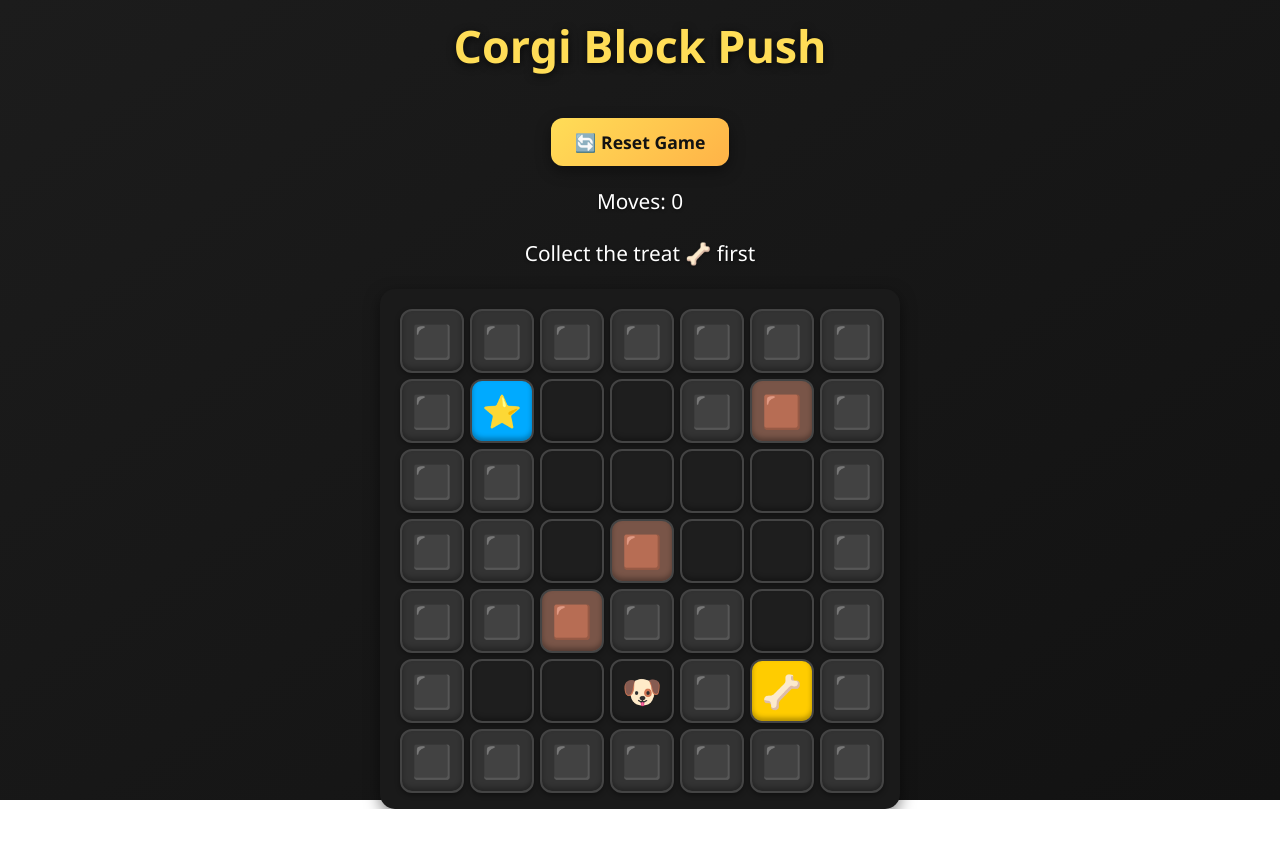
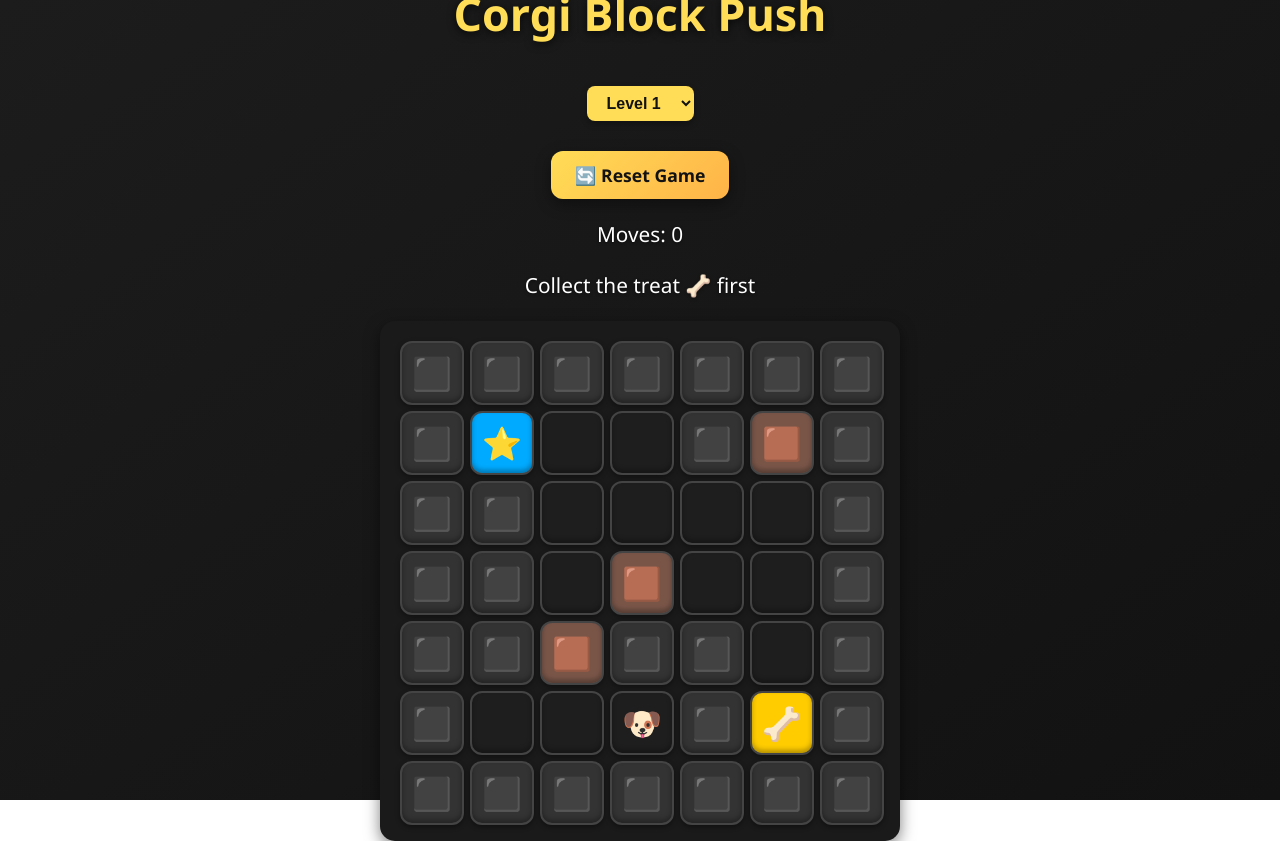
Before and after one commit to brendanbobryk/corgi-block-push, a React (Vite) app in the folder corgi-block-push/: page / in a window 1280 px wide. Before the commit the page ends 809 px from the top, so only its background shows below. Built offline with nearby package versions, Linux system fonts and the light colour scheme.

Commit message:
added level selection feature and dropdown button

```diff
--- a/corgi-block-push/src/components/Game.jsx
+++ b/corgi-block-push/src/components/Game.jsx
@@ -2,8 +2,11 @@ import React, { useState, useEffect } from "react";
 import Cell from "./Cell";
 import { CELL_SIZE, GRID_ROWS, GRID_COLS, DIRECTIONS } from "./constants";
 
-// Maze layout
-const initialGrid = [
+// Define levels as grids
+const LEVELS = [
+  {
+    name: "Level 1",
+    grid: [
       Array(GRID_COLS).fill(null).map(() => [{ type: "WALL", properties: ["WALL"] }]),
       [ [{ type: "WALL", properties: ["WALL"] }], [{ type: "GOAL", properties: ["WIN"] }], [], [], [{ type: "WALL", properties: ["WALL"] }], [{ type: "BLOCK", properties: ["PUSH"] }], [{ type: "WALL", properties: ["WALL"] }] ],
       [ [{ type: "WALL", properties: ["WALL"] }], [{ type: "WALL", properties: ["WALL"] }], [], [], [], [], [{ type: "WALL", properties: ["WALL"] }] ],
@@ -11,10 +14,15 @@ const initialGrid = [
       [ [{ type: "WALL", properties: ["WALL"] }], [{ type: "WALL", properties: ["WALL"] }], [{ type: "BLOCK", properties: ["PUSH"] }], [{ type: "WALL", properties: ["WALL"] }], [{ type: "WALL", properties: ["WALL"] }], [], [{ type: "WALL", properties: ["WALL"] }] ],
       [ [{ type: "WALL", properties: ["WALL"] }], [], [], [{ type: "CORGI", properties: ["YOU"] }], [{ type: "WALL", properties: ["WALL"] }], [{ type: "TREAT", properties: ["COLLECTIBLE"] }], [{ type: "WALL", properties: ["WALL"] }] ],
       Array(GRID_COLS).fill(null).map(() => [{ type: "WALL", properties: ["WALL"] }]),
+    ]
+  },
+  // Future levels can be added here
+  // { name: "Level 2", grid: [ ... ] }
 ];
 
 const Game = () => {
-  const [grid, setGrid] = useState(initialGrid);
+  const [currentLevel, setCurrentLevel] = useState(0);
+  const [grid, setGrid] = useState(LEVELS[currentLevel].grid.map(r => r.map(c => [...c])));
   const [hasWon, setHasWon] = useState(false);
   const [hasTreat, setHasTreat] = useState(false);
   const [moves, setMoves] = useState(0);
@@ -25,12 +33,21 @@ const Game = () => {
     setTimeout(() => setShake(false), 250);
   };
 
+  // Change level
+  const changeLevel = (e) => {
+    const levelIndex = parseInt(e.target.value);
+    setCurrentLevel(levelIndex);
+    const newGrid = LEVELS[levelIndex].grid.map(r => r.map(c => [...c]));
+    setGrid(newGrid);
+    setHasWon(false);
+    setHasTreat(false);
+    setMoves(0);
+  };
+
   const findPlayer = () => {
     for (let y = 0; y < GRID_ROWS; y++) {
       for (let x = 0; x < GRID_COLS; x++) {
-        if (grid[y][x].some(o => o.properties.includes("YOU"))) {
-          return { x, y };
-        }
+        if (grid[y][x].some(o => o.properties.includes("YOU"))) return { x, y };
       }
     }
     return null;
@@ -38,10 +55,8 @@ const Game = () => {
 
   const movePlayer = (dir) => {
     if (hasWon) return;
-
     const pos = findPlayer();
     if (!pos) return;
-
     const { x: cx, y: cy } = pos;
     const nx = cx + dir.x;
     const ny = cy + dir.y;
@@ -104,9 +119,10 @@ const Game = () => {
   };
 
   const resetGame = () => {
-    setGrid(initialGrid.map(r => r.map(c => [...c])));
+    const newGrid = LEVELS[currentLevel].grid.map(r => r.map(c => [...c]));
+    setGrid(newGrid);
+    setHasWon(false);
     setHasTreat(false);
-    setHasWon(false);
     setMoves(0);
   };
 
@@ -119,7 +135,7 @@ const Game = () => {
     };
     window.addEventListener("keydown", handleKey);
     return () => window.removeEventListener("keydown", handleKey);
-  }, [grid, hasTreat, hasWon]);
+  }, [grid, hasTreat, hasWon, currentLevel]);
 
   return (
     <div style={{ display: "flex", flexDirection: "column", alignItems: "center", gap: "20px" }}>
@@ -138,7 +154,27 @@ const Game = () => {
         `}
       </style>
 
-      {/* ✅ Polished Reset Button */}
+      {/* Level Selector */}
+      <select
+        value={currentLevel}
+        onChange={changeLevel}
+        style={{
+          padding: "8px 16px",
+          borderRadius: "8px",
+          border: "none",
+          fontWeight: "bold",
+          fontSize: "1rem",
+          cursor: "pointer",
+          marginBottom: "10px",
+          backgroundColor: "#ffdd57",
+          color: "#121212",
+          boxShadow: "0 3px 6px rgba(0,0,0,0.3)"
+        }}
+      >
+        {LEVELS.map((lvl, idx) => <option key={idx} value={idx}>{lvl.name}</option>)}
+      </select>
+
+      {/* Reset Button */}
       <button
         onClick={resetGame}
         style={{
```
Lines whose indentation alone changed are shown as unchanged.
